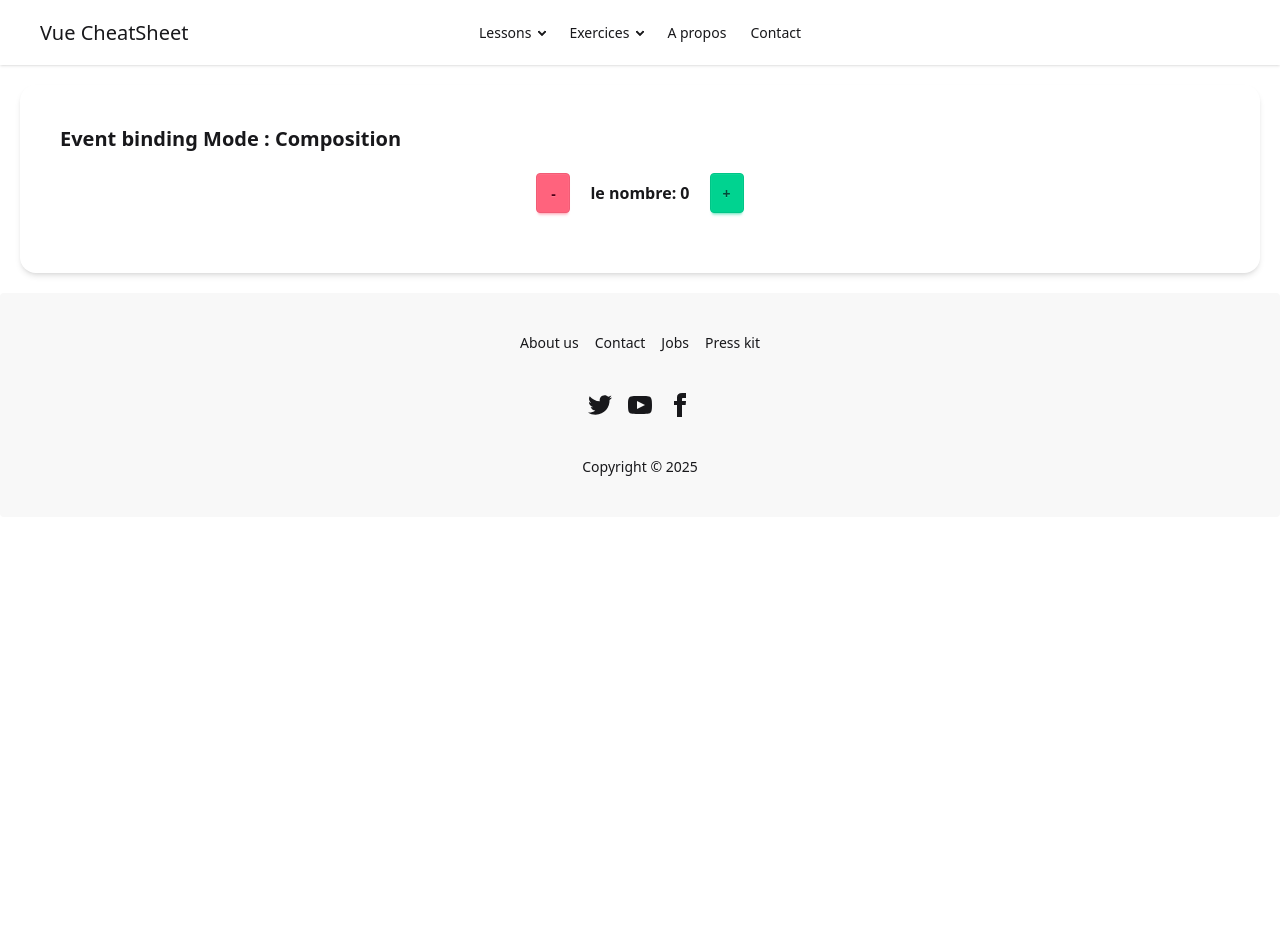
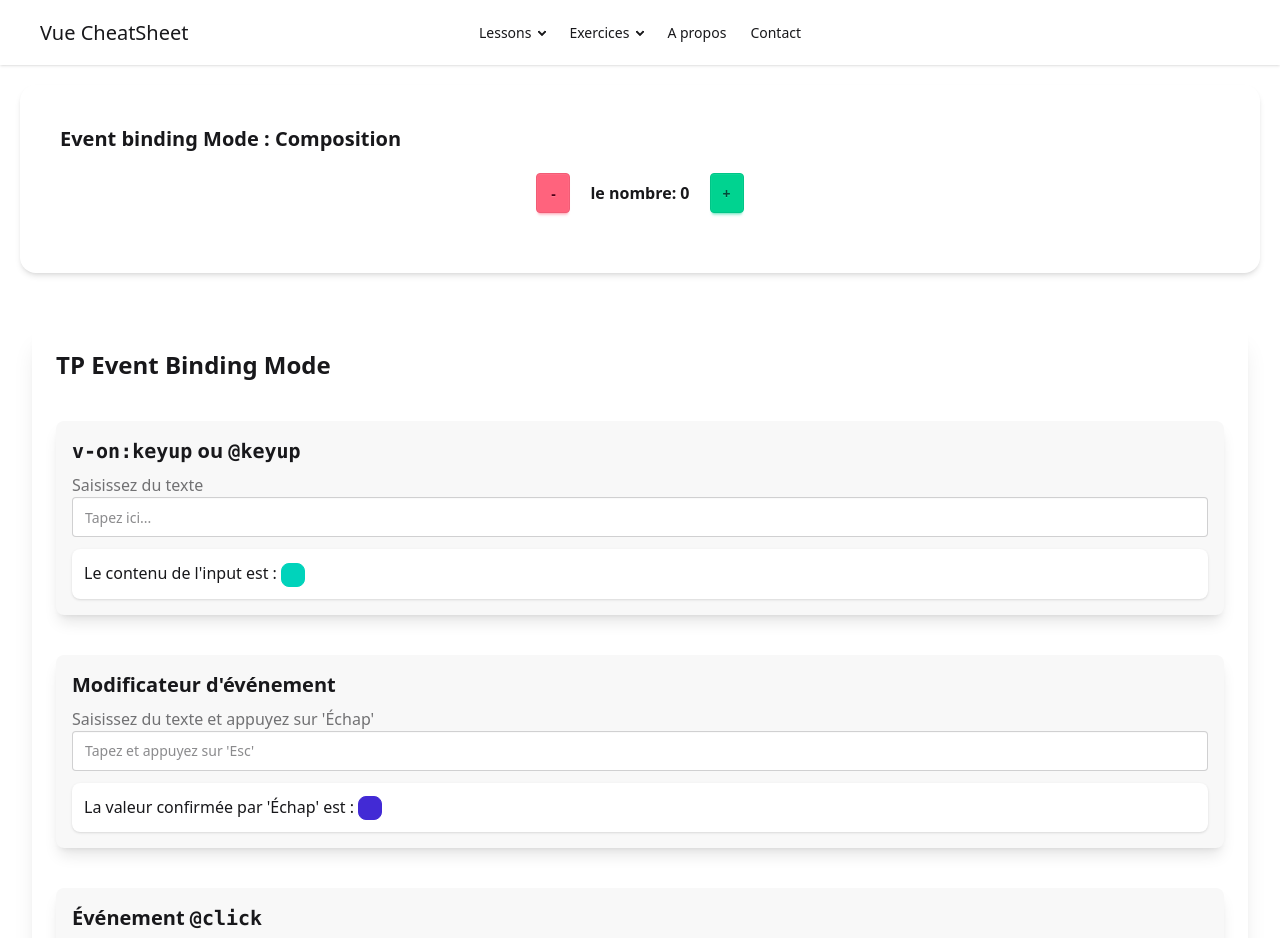
Before and after one commit to Naerys404/VueCheatSheet, a Vue app: page /exo-v-on in a window 1280 px wide. Shown: the top 938 px of the page. Before the commit the page ends 800 px from the top, so only its background shows below. Built offline with nearby package versions, Linux system fonts and the light colour scheme.

Commit message:
feat: exo combo v-bind

```diff
--- a/src/router/index.js
+++ b/src/router/index.js
@@ -58,6 +58,11 @@ const router = createRouter({
             name: 'exo-v-on',
             component: () => import('../views/exercices/exerciceV-on.vue')
         },
+        {
+            path: '/exo-combo-v-on',
+            name: 'exo-combo-v-on',
+            component: () => import('../views/exercices/exo-combo-v-on.vue')
+        },
 
     ]
 
--- a/src/views/exercices/exerciceV-on.vue
+++ b/src/views/exercices/exerciceV-on.vue
@@ -2,9 +2,56 @@
     <div class="m-5 shadow-md p-10 rounded-2xl">
         <h1 class="text-xl font-bold">Event binding Mode : Composition</h1>
         <div class="flex items-center justify-center p-5">
-            <button @click="decrement(11)" class="btn w-1 mx-5 btn-error">-</button>
+            <button @click.right="decrement(11)" class="btn w-1 mx-5 btn-error">-</button>
             <p class="font-bold">le nombre: {{ nombre }}</p>
-            <button @click="increment(99)" class="btn w-1 mx-5 btn-success">+</button>
+            <button @click.middle="increment(99)" class="btn w-1 mx-5 btn-success">+</button>
+        </div>
+    </div>
+
+     <div class="container mx-auto p-4 md:p-8">
+        <div class="card bg-base-100 shadow-xl rounded-box p-6">
+            <h5 class="card-title text-2xl font-bold mb-4">TP Event Binding Mode</h5>
+
+            <!-- Section pour la gestion des événements de clavier -->
+            <div class="mt-6 mb-4 card bg-base-200 shadow-lg rounded-box p-4">
+                <h6 class="text-xl font-semibold mb-2"><code>v-on:keyup</code> ou <code>@keyup</code></h6>
+
+                <label class="form-control w-full">
+                    <div class="label">
+                        <span class="label-text">Saisissez du texte</span>
+                    </div>
+                    <input type="text" @keyup="getInput" placeholder="Tapez ici..."
+                        class="input input-bordered w-full" />
+                </label>
+                <div class="mt-3 p-3 bg-base-100 rounded-box shadow">
+                    <p>Le contenu de l'input est : <span class="badge badge-accent">{{ inputKeyUp }}</span></p>
+                </div>
+            </div>
+
+            <!-- Section pour le modificateur d'événement .esc -->
+            <div class="mt-6 mb-4 card bg-base-200 shadow-lg rounded-box p-4">
+                <h6 class="text-xl font-semibold mb-2">Modificateur d'événement</h6>
+
+                <label class="form-control w-full">
+                    <div class="label">
+                        <span class="label-text">Saisissez du texte et appuyez sur 'Échap'</span>
+                    </div>
+                    <input type="text"
+                        placeholder="Tapez et appuyez sur 'Esc'" class="input input-bordered w-full" @keydown.esc.prevent="submit"/>
+                </label>
+                <div class="mt-3 p-3 bg-base-100 rounded-box shadow">
+                    <p>La valeur confirmée par 'Échap' est : <span class="badge badge-primary">{{ submittedInput }}</span></p>
+                </div>
+            </div>
+
+            <!-- Section pour l'événement de clic -->
+            <div class="mt-6 mb-4 card bg-base-200 shadow-lg rounded-box p-4">
+                <h6 class="text-xl font-semibold mb-2">Événement <code>@click</code></h6>
+
+                <button class="btn btn-error text-white" @click="alertEvent">
+                    Afficher une alerte
+                </button>
+            </div>
         </div>
     </div>
 </template>
@@ -22,5 +69,21 @@ let increment = (nb) => {
     nombre.value += nb;
 }
 
+let inputKeyUp = ref("");
+let submittedInput = ref("")
+
+let getInput = (event) => {
+    inputKeyUp.value = event.target.value;
+}
+
+let submit = (event) => {
+    console.log(event.target.value)
+    submittedInput.value = event.target.value;
+}
+
+let alertEvent = (event) => {
+    alert('Plop');
+}
+
 
 </script>
```
